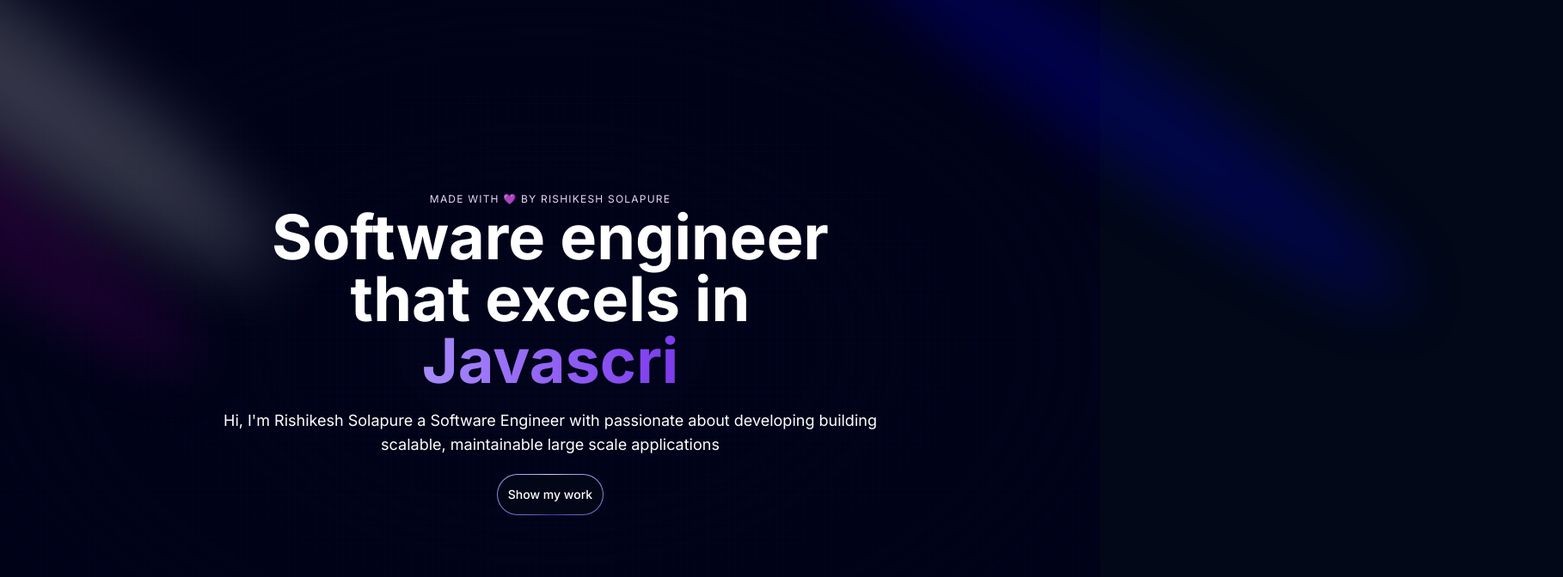
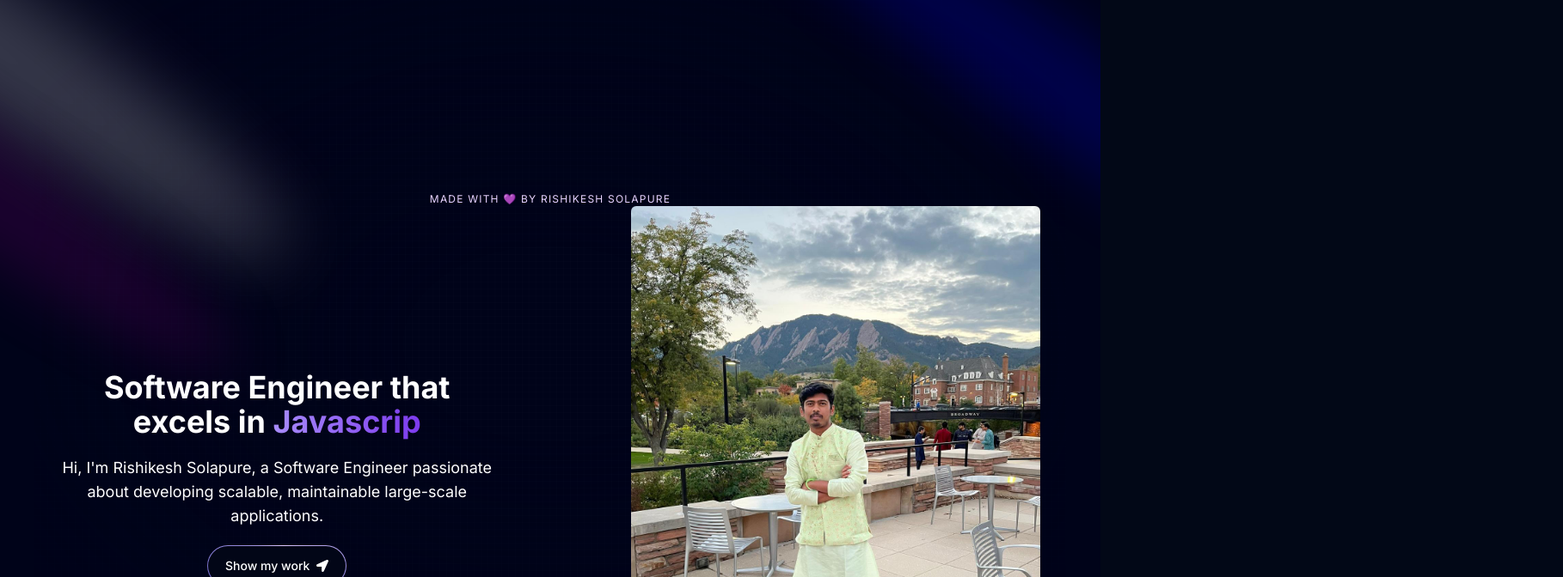
Before and after one commit to Rishiii7/portfolio, a Next.js app: page / in a window 1280 px wide. Shown: the top 672 px of the page at 86% size, 1818 px wide, since content can reach past the window. Built offline with nearby package versions, Linux system fonts and the light colour scheme.

Commit message:
feat: added photo

```diff
--- a/components/Hero.tsx
+++ b/components/Hero.tsx
@@ -1,14 +1,11 @@
 "use client"
 import React from 'react';
 import { Spotlight } from '@/components/ui/Spotlight';
-import { TextGenerateEffect } from './ui/text-generate-effect';
-import { TypewriterEffect } from './ui/typewriter-effect';
-// import Typewriter from 'typewriter-effect';
 import { MainTechnologies } from '@/data';
-import Typewriter from 'typewriter-effect';
-import {useTypewriter, Cursor} from "react-simple-typewriter"
-import { TypeWriter } from './type-writer';
+import { useTypewriter } from 'react-simple-typewriter';
 import { MagicButton } from './ui/magic-button';
+import Image from 'next/image';
+import { FaLocationArrow } from 'react-icons/fa';
 
 const Hero = () => {
   const [typeEffect] = useTypewriter({
@@ -16,37 +13,47 @@ const Hero = () => {
     loop: false,
     typeSpeed: 100,
     deleteSpeed: 40,
-  })
+  });
+
   return (
-    <div className='pb-20 pt-36'>
+    <div className='pb-20 pt-36 relative'>
       <Spotlight className='-top-40 -left-10 md:-left-32 md:-top-20 h-screen' fill='white' />
       <Spotlight className='top-10 left-full h-[80vh] w-[50vw]' fill='blue' />
       <Spotlight className='top-28 left-80 md:-left-32 h-[80vh] w-[50vw]' fill='purple' />
-      <div className="h-screen w-full dark:bg-black-100 bg-white  dark:bg-grid-small-white/[0.03] bg-grid-small-black/[0.2] flex items-center justify-center absolute top-0 left-0">
+      <div className="h-screen w-full dark:bg-black-100 bg-white dark:bg-grid-small-white/[0.03] bg-grid-small-black/[0.2] flex items-center justify-center absolute top-0 left-0">
         {/* Radial gradient for the container to give a faded look */}
         <div className="absolute pointer-events-none inset-0 flex items-center justify-center dark:bg-black-100 bg-white [mask-image:radial-gradient(ellipse_at_center,transparent_20%,black)]"></div>
       </div>
       <div className='flex justify-center relative my-20 z-10'>
-        <div className='max-w-[89vw] md:max-w-2xl lg:max-w-[60vw] flex flex-col items-center justify-center'>
-          <h2 className=' uppercase tracking-widest text-xs text-center text-purple-200 max-w-80'>
+        <div className='max-w-[89vw]  flex flex-col items-center justify-center'>
+          <h2 className='uppercase tracking-widest text-xs text-center text-purple-200 max-w-80'>
             Made with 💜 by Rishikesh Solapure
           </h2>
-          <div className='flex items-center space-x-2 flex-wrap justify-center relative text-2xl lg:text-7xl text-center'>
-            <h1 className=' font-bold'>
-              Software engineer that excels in <span className='text-transparent bg-clip-text bg-gradient-to-r from-violet-400 to-violet-600'>{ typeEffect }</span>
+          <div className='flex flex-col md:flex-row items-center justify-center space-x-0 md:space-x-40'>
+            <div className='text-center'>
+                <h1 className='font-bold space-x-2 flex-wrap justify-center relative text-4xl lg:text-4xl w-full'>
+                  Software Engineer that excels in <span className='text-transparent bg-clip-text bg-gradient-to-r from-violet-400 to-violet-600'>{typeEffect}</span>
                 </h1>
-
-          </div>
-          <div className='text-transparent bg-clip-text bg-gradient-to-r from-[#FF4500] to-[#6666FF]'>
-          </div>
-          <p className='text-center text-xs lg:text-lg pt-5'>
-            Hi, I&apos;m Rishikesh Solapure a Software Engineer with passionate about developing building scalable, maintainable large scale applications
+              <p className='text-center text-xs lg:text-lg py-5'>
+                Hi, I&apos;m Rishikesh Solapure, a Software Engineer passionate about developing scalable, maintainable large-scale applications.
               </p>
-          <a href='#about' className='pt-5'>
+              <a href='#about' className='mt-10'>
                 <MagicButton
                   title='Show my work'
+                  icon={<FaLocationArrow />}
                 />
               </a>
+            </div>
+            <div className='mt-10 md:mt-0'>
+              <Image
+                src={"/photo1.jpeg"}
+                alt='logo'
+                width={1000}
+                height={1000}
+                className='rounded-md'
+              />
+            </div>
+          </div>
         </div>
       </div>
     </div>
--- /dev/null
+++ b/components/ui/floating-navbar.tsx
@@ -0,0 +1,82 @@
+"use client";
+import React, { useState } from "react";
+import {
+  motion,
+  AnimatePresence,
+  useScroll,
+  useMotionValueEvent,
+} from "framer-motion";
+import { cn } from "@/lib/utils";
+import Link from "next/link";
+
+export const FloatingNav = ({
+  navItems,
+  className,
+}: {
+  navItems: {
+    name: string;
+    link: string;
+    icon?: JSX.Element;
+  }[];
+  className?: string;
+}) => {
+  const { scrollYProgress } = useScroll();
+
+  const [visible, setVisible] = useState(false);
+
+  useMotionValueEvent(scrollYProgress, "change", (current) => {
+    // Check if current is not undefined and is a number
+    if (typeof current === "number") {
+      let direction = current! - scrollYProgress.getPrevious()!;
+
+      if (scrollYProgress.get() < 0.05) {
+        setVisible(false);
+      } else {
+        if (direction < 0) {
+          setVisible(true);
+        } else {
+          setVisible(false);
+        }
+      }
+    }
+  });
+
+  return (
+    <AnimatePresence mode="wait">
+      <motion.div
+        initial={{
+          opacity: 1,
+          y: -100,
+        }}
+        animate={{
+          y: visible ? 0 : -100,
+          opacity: visible ? 1 : 0,
+        }}
+        transition={{
+          duration: 0.2,
+        }}
+        className={cn(
+          "flex max-w-fit  fixed top-10 inset-x-0 mx-auto border border-transparent dark:border-white/[0.2] rounded-full dark:bg-black bg-white shadow-[0px_2px_3px_-1px_rgba(0,0,0,0.1),0px_1px_0px_0px_rgba(25,28,33,0.02),0px_0px_0px_1px_rgba(25,28,33,0.08)] z-[5000] pr-2 pl-8 py-2  items-center justify-center space-x-4",
+          className
+        )}
+      >
+        {navItems.map((navItem: any, idx: number) => (
+          <Link
+            key={`link=${idx}`}
+            href={navItem.link}
+            className={cn(
+              "relative dark:text-neutral-50 items-center flex space-x-1 text-neutral-600 dark:hover:text-neutral-300 hover:text-neutral-500"
+            )}
+          >
+            <span className="block sm:hidden">{navItem.icon}</span>
+            <span className="hidden sm:block text-sm">{navItem.name}</span>
+          </Link>
+        ))}
+        <button className="border text-sm font-medium relative border-neutral-200 dark:border-white/[0.2] text-black dark:text-white px-4 py-2 rounded-full">
+          <span>Login</span>
+          <span className="absolute inset-x-0 w-1/2 mx-auto -bottom-px bg-gradient-to-r from-transparent via-blue-500 to-transparent  h-px" />
+        </button>
+      </motion.div>
+    </AnimatePresence>
+  );
+};
--- a/components/ui/magic-button.tsx
+++ b/components/ui/magic-button.tsx
@@ -1,22 +1,27 @@
+import { cn } from '@/lib/utils'
 import React from 'react'
 
 type MagicButtonProps = {
     title: string,
     icon?: React.ReactNode,
+    position?: string,
     onClick?: () => void,
     className?: string
 }
 export const MagicButton = ({
     title,
     icon,
+    position="right",
     onClick,
     className
 }: MagicButtonProps) => {
   return (
         <button className="relative inline-flex h-12 overflow-hidden rounded-full p-[1px] focus:outline-none focus:ring-2 focus:ring-slate-400 focus:ring-offset-2 focus:ring-offset-slate-50">
             <span className="absolute inset-[-1000%] animate-[spin_2s_linear_infinite] bg-[conic-gradient(from_90deg_at_50%_50%,#E2CBFF_0%,#393BB2_50%,#E2CBFF_100%)]" />
-            <span className="inline-flex h-full w-full cursor-pointer items-center justify-center rounded-full bg-slate-950 px-3 py-1 text-sm font-medium text-white backdrop-blur-3xl">
+            <span className={cn("inline-flex h-full w-full cursor-pointer items-center justify-center rounded-full bg-slate-950 px-5 py-1 text-sm font-medium text-white backdrop-blur-3xl gap-x-2", className)}>
+                { position === 'left' && icon}
                 {title}
+                { position === 'right' && icon}
             </span>
         </button>
   )
--- a/package.json
+++ b/package.json
@@ -20,6 +20,7 @@
     "next-themes": "^0.3.0",
     "react": "^18",
     "react-dom": "^18",
+    "react-icons": "^5.2.1",
     "react-simple-typewriter": "^5.0.1",
     "tailwind-merge": "^2.4.0",
     "tailwindcss-animate": "^1.0.7",
```
Also changed, not shown: public/photo1.jpeg (added), 1 other file (tests, documents, lock files or other folders). Lines whose indentation alone changed are shown as unchanged.
